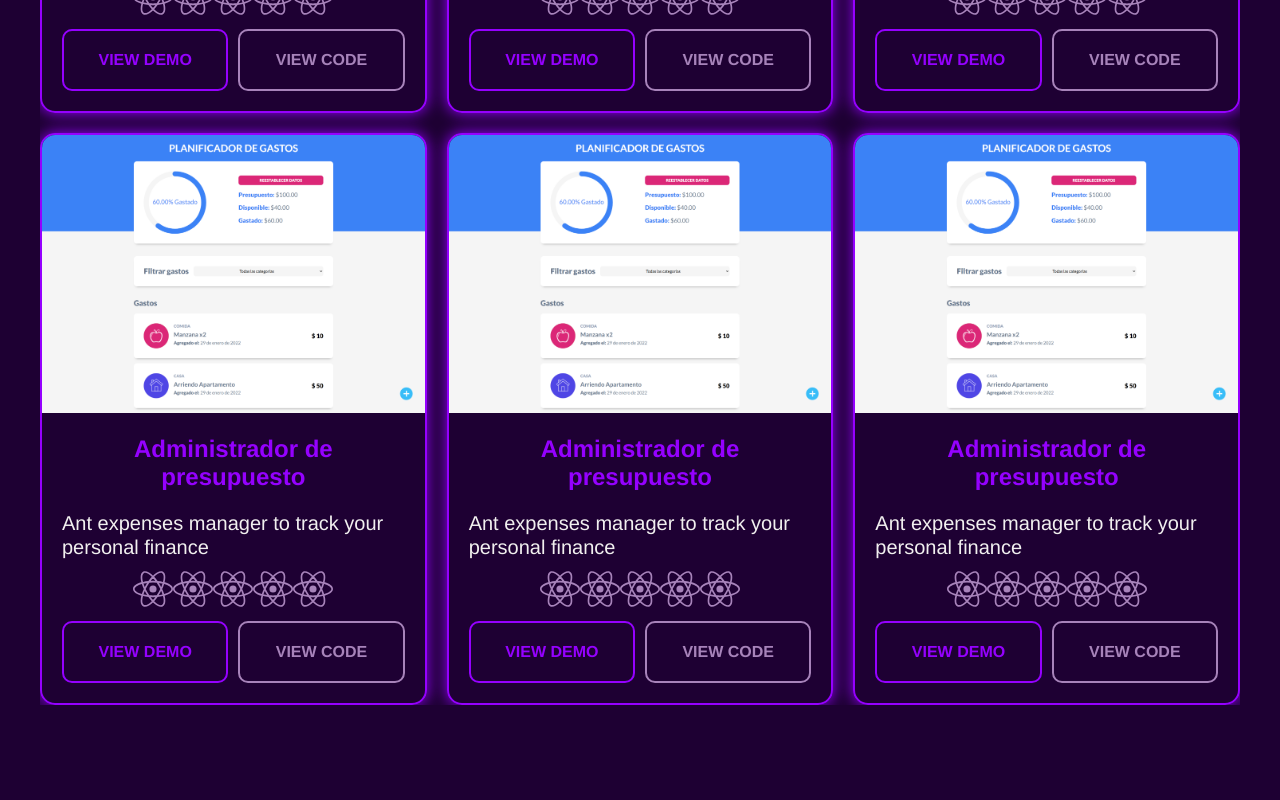
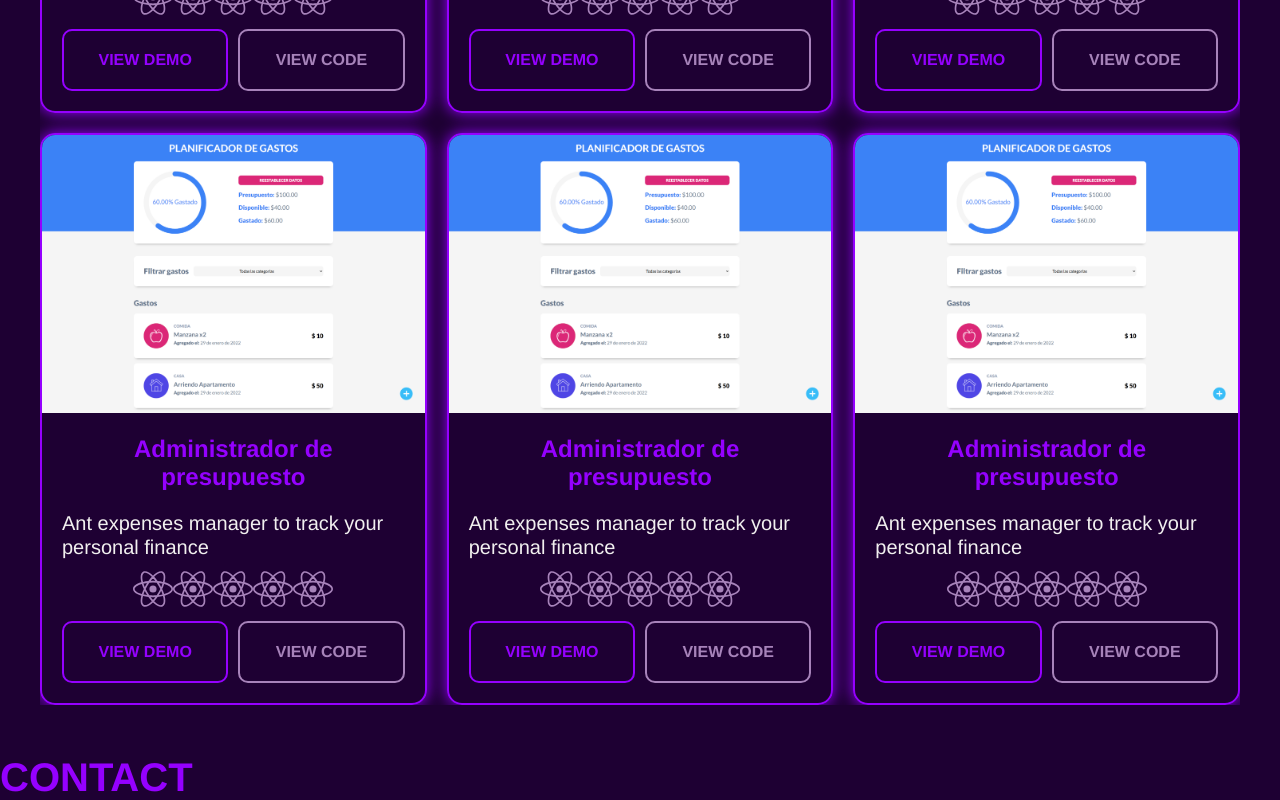
Before and after one commit to Hernan1ro/Personal--Portfolio, a React (Vite) app: page / in a window 1280 px wide. Shown: the part 3019-3819 px from the top of the page. Before the commit the page ends 3774 px from the top, so only its background shows below. Built offline with nearby package versions, Linux system fonts and the light colour scheme.

Commit message:
creating contact section

```diff
--- a/src/App.jsx
+++ b/src/App.jsx
@@ -3,6 +3,7 @@ import Hero from "./containers/Hero";
 import About from "./containers/About";
 import Skills from "./containers/Skills";
 import Projects from "./containers/Projects";
+import Contact from "./containers/Contact";
 
 function App() {
   return (
@@ -12,6 +13,7 @@ function App() {
       <About />
       <Skills />
       <Projects />
+      <Contact />
     </>
   );
 }
--- a/src/containers/About/index.jsx
+++ b/src/containers/About/index.jsx
@@ -5,7 +5,7 @@ import Title from "../../components/Title";
 
 const About = () => {
   return (
-    <section className="about">
+    <section id="about" className="about">
       <Title title="About me" />
       <div className="container">
         <div className="about__container">
--- /dev/null
+++ b/src/containers/Contact/index.jsx
@@ -0,0 +1,15 @@
+import React from "react";
+import "./index.css";
+import Title from "../../components/Title";
+
+const Contact = () => {
+  return (
+    <section id="contact">
+      <div className="contenedor">
+        <Title title="Contact" />
+      </div>
+    </section>
+  );
+};
+
+export default Contact;
--- a/src/containers/Header/index.jsx
+++ b/src/containers/Header/index.jsx
@@ -16,19 +16,19 @@ const Header = () => {
           </a>
           <ul>
             <li>
-              <a href="#">Home</a>
+              <a href="#hero">Home</a>
             </li>
             <li>
-              <a href="#">About</a>
+              <a href="#about">About</a>
             </li>
             <li>
-              <a href="#">Skills</a>
+              <a href="#skills">Skills</a>
             </li>
             <li>
-              <a href="#">Projects</a>
+              <a href="#projects">Projects</a>
             </li>
             <li>
-              <a href="#">Contact</a>
+              <a href="#contact">Contact</a>
             </li>
           </ul>
           <MenuIcon />
--- a/src/containers/Hero/index.jsx
+++ b/src/containers/Hero/index.jsx
@@ -3,7 +3,7 @@ import "./index.css";
 
 const Hero = () => {
   return (
-    <section className="hero ">
+    <section id="hero" className="hero ">
       <div className="hero__container">
         <h1 className="hero__container-title">Hernán Mercado</h1>
         <h3 className="hero__container-subtitle">Frontend Web Developer</h3>
--- a/src/containers/Projects/index.jsx
+++ b/src/containers/Projects/index.jsx
@@ -7,7 +7,7 @@ import "./index.css";
 
 const Projects = () => {
   return (
-    <section className="projects-section">
+    <section id="projects" className="projects-section">
       <Title title={"Projects"} />
       <div className="container">
         <div className="projects-categories">
--- a/src/containers/Skills/index.jsx
+++ b/src/containers/Skills/index.jsx
@@ -5,7 +5,7 @@ import Title from "../../components/Title";
 
 const Skills = () => {
   return (
-    <section className="skills">
+    <section id="skills" className="skills">
       <Title title="My Skills" />
       <div className="skills__container container">
         <div className="skills__categories">
```
Also changed, not shown: src/containers/Contact/index.css (added).
